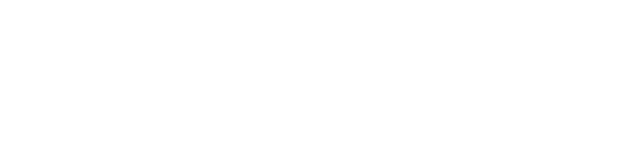
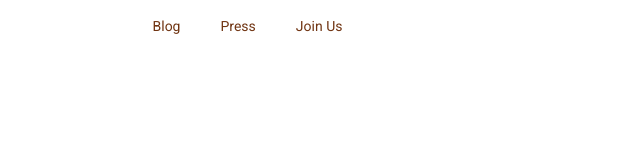
Before and after one commit to DanilaNevejun/KurwaProject, a plain HTML site: page index.html in a window 1280 px wide. Shown: the whole page, without its empty margins (0-640 px from the left). Drawn offline with Linux system fonts and the light colour scheme; files that its build step writes are made by us from their sources.

Commit message:
ThirdCommit

```diff
--- a/css/style.css
+++ b/css/style.css
@@ -0,0 +1,46 @@
+*,
+*::after,
+*::before {
+    box-sizing: border-box;
+}
+
+a {
+    color: inherit;
+    text-decoration: none;
+    cursor: pointer;
+}
+
+ul {
+    list-style: none;
+}
+
+body {
+    font-family: 'Roboto';
+    font-weight: 400;
+}
+
+.container {
+    max-width: 1075px;
+    padding: 0 10px;
+    margin: 0 auto;
+}
+
+.nav {}
+
+.nav__list {
+    display: flex;
+}
+
+.nav__list-item {
+    font-size: 14px;
+    line-height: 21px;
+    color: #703412;
+}
+
+.nav__list-item+.nav__list-item {
+    margin-left: 40px;
+}
+
+.nav__list-link {
+
+}
--- a/index.html
+++ b/index.html
@@ -1,17 +1,43 @@
 <!DOCTYPE html>
 <html lang="en">
+
 <head>
     <meta charset="UTF-8">
     <meta http-equiv="X-UA-Compatible" content="IE=edge">
     <meta name="viewport" content="width=device-width, initial-scale=1.0">
 
+    <link rel="preconnect" href="https://fonts.googleapis.com">
+    <link rel="preconnect" href="https://fonts.gstatic.com" crossorigin>
+    <link href="https://fonts.googleapis.com/css2?family=Roboto&family=Roboto+Slab:wght@400;700&display=swap"
+        rel="stylesheet">
+
     <link rel="stylesheet" href="./css/normalize.css">
-    <link rel="stylesheet" href="style.css">
+    <link rel="stylesheet" href="./css/style.css">
+
     <title>Document</title>
 </head>
+
 <body>
 
+    <header class="header">
+        <div class="container">
+            <nav class="nav">
+                <ul class="nav__list">
+                    <li class="nav__list-item">
+                        <a href="#" class="nav__list-link">Blog</a>
+                    </li>
+                    <li class="nav__list-item">
+                        <a href="#" class="nav__list-link">Press</a>
+                    </li>
+                    <li class="nav__list-item">
+                        <a href="#" class="nav__list-link">Join Us</a>
+                    </li>
+                </ul>
+            </nav>
+        </div>
+    </header>
 
     <script src="./js/main.js"></script>
 </body>
+
 </html>
```
